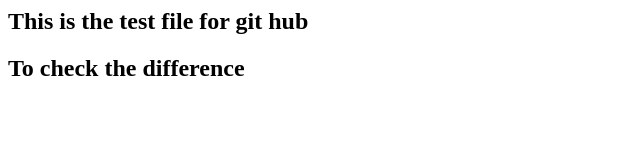
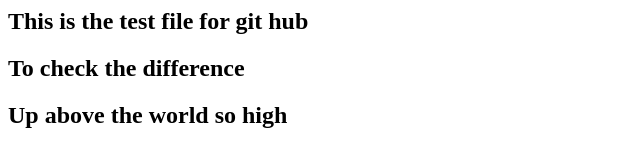
Before and after one commit to morshadul/ML, a plain HTML site: page index.html in a window 1280 px wide. Shown: the whole page, without its empty margins (0-640 px from the left). Drawn offline with Linux system fonts and the light colour scheme.

Commit message:
added .gitignore

```diff
--- a/index.html
+++ b/index.html
@@ -2,4 +2,6 @@
     <h2>This is the test file for git hub</h2>
 
     <h2>To check the difference</h2>
+
+    <h2>Up above the world so high</h2>
 </html>
```
Also changed, not shown: 1 other file.
